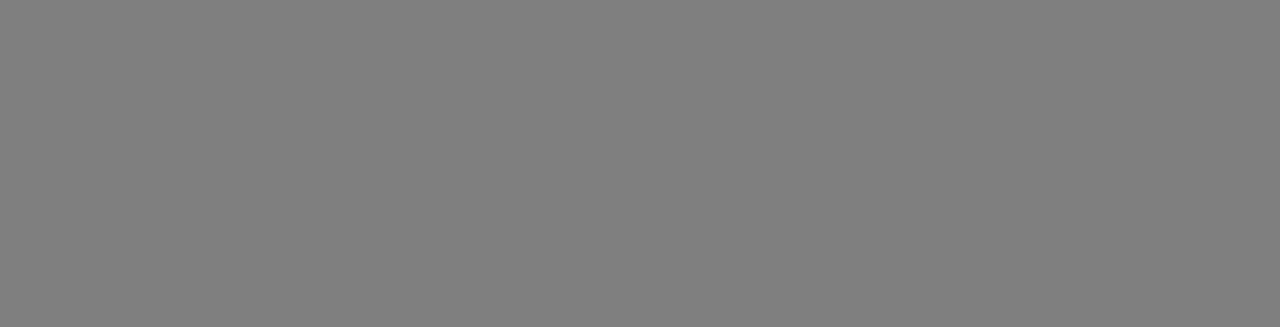
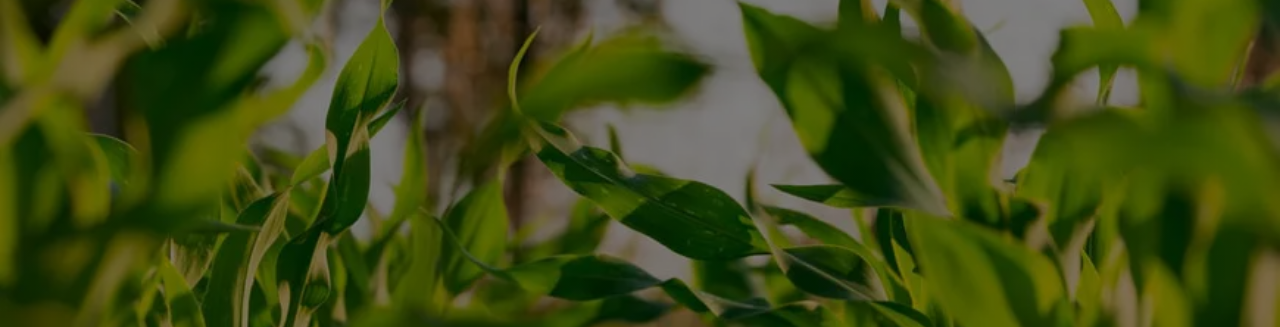
Before and after one commit to adhi5308/adhi, a website: page main.html in a window 1280 px wide. Shown: the top 327 px of the page. Drawn offline with Linux system fonts and the light colour scheme.

Commit message:
Update main.html

```diff
--- a/main.html
+++ b/main.html
@@ -10,7 +10,7 @@
         padding: 0;
         font-family: 'Segoe UI', Tahoma, Geneva, Verdana, sans-serif;
         background: linear-gradient(rgba(0,0,0,0.5), rgba(0,0,0,0.5)),
-                    url('images/back.jpg') no-repeat center/cover;
+                    url('back.jpg') no-repeat center/cover;
         height: 100vh;
         display: flex;
         align-items: center;
```
